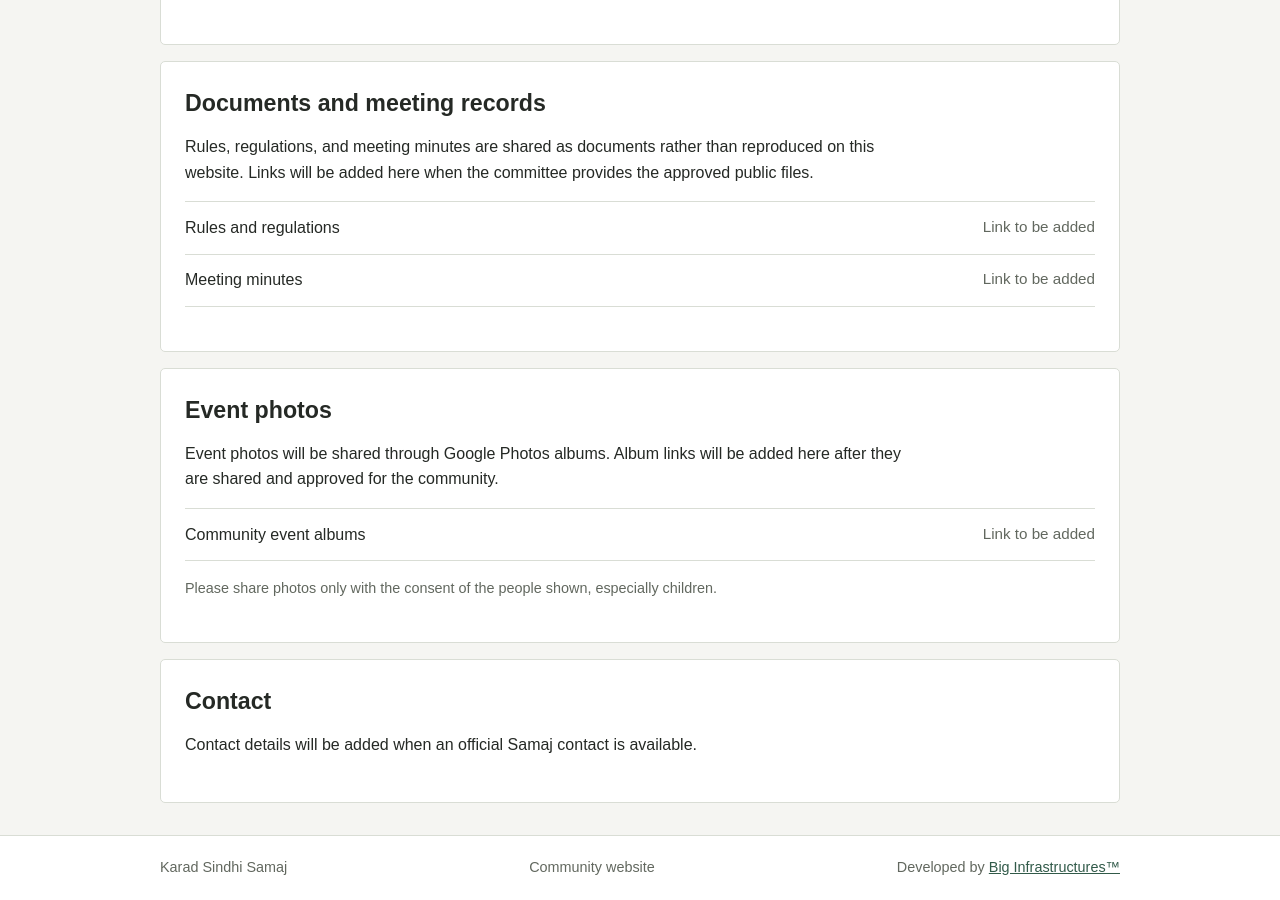
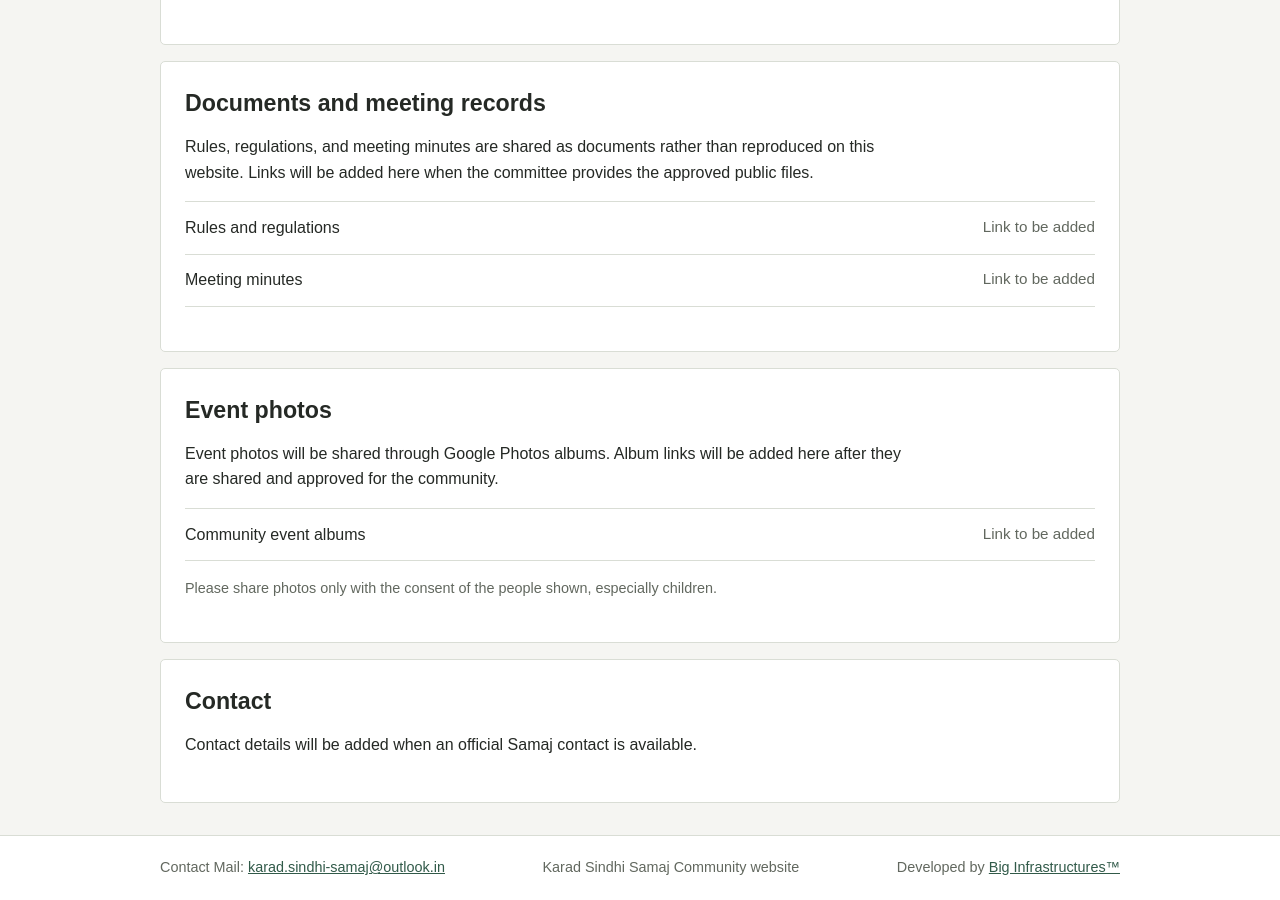
Before and after one commit to karad-sindhi-samaj/karad-sindhi-samaj.github.io, a Jekyll site: the page built from index.html, in a window 1280 px wide and 900 px high, scrolled down 822 px. Built offline with Jekyll 4.4.1, drawn with Linux system fonts in a browser that asks for light colours.

Commit message:
Update footer content with contact information

```diff
--- a/_includes/footer.html
+++ b/_includes/footer.html
@@ -1,7 +1,7 @@
 <footer class="site-footer">
   <div class="wrap footer-inner">
-    <span>Karad Sindhi Samaj</span>
-    <span>Community website</span>
+    <span>Contact Mail: <a href="mailto:karad.sindhi-samaj@outlook.in">karad.sindhi-samaj@outlook.in</a></span>
+    <span>Karad Sindhi Samaj Community website</span>
     <span>Developed by <a href="https://big-infra.github.io/" target="_blank" rel="noopener noreferrer">Big Infrastructures™</a></span>
   </div>
 </footer>
```
